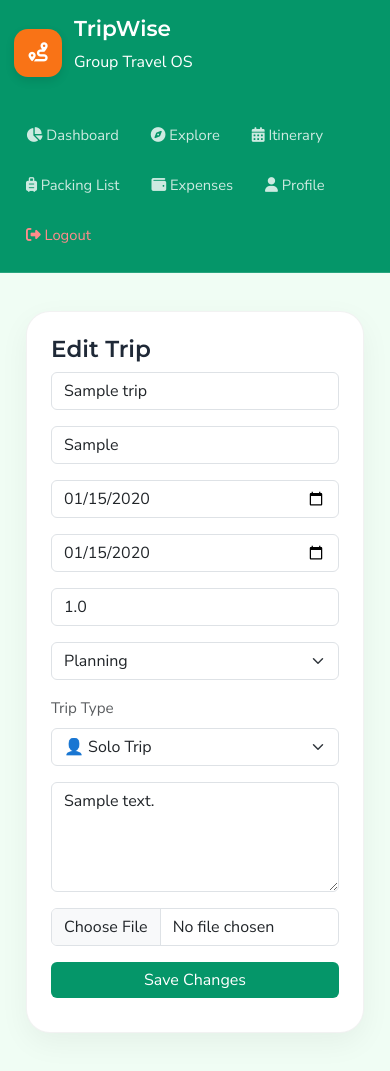
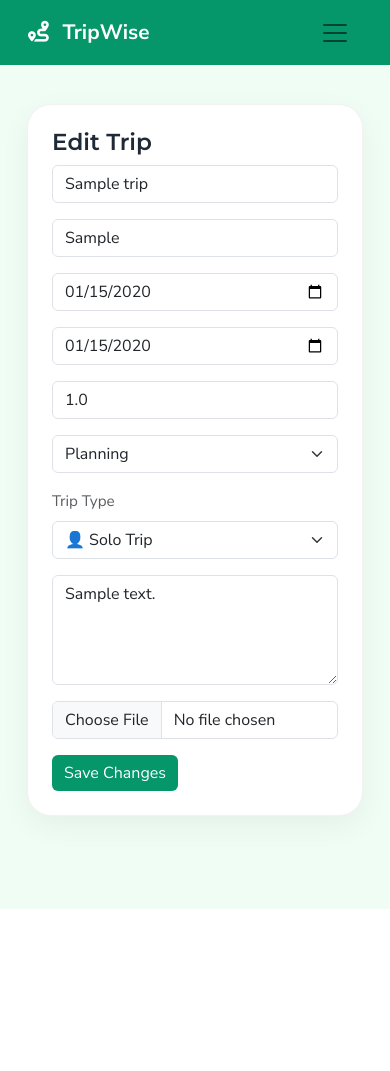
Before and after one commit to saloni1122005-lang/Tripwise, a Flask app: page /trips/1/edit in a window 390 px wide. After the commit the page ends 909 px from the top, so only its background shows below. Run offline with Flask 3, Linux system fonts and the light colour scheme; a user stored in the database is signed in; tables that the repository leaves empty hold one stand-in row (values such as "Sample post"); some libraries are stand-ins or nearby versions.

Commit message:
Improved mobile responsive design

```diff
--- a/static/css/style.css
+++ b/static/css/style.css
@@ -19,7 +19,6 @@ body {
   background: var(--bg);
   color: var(--text);
   min-height: 100vh;
-  overflow-x: hidden;
 }
 
 h1,
@@ -102,7 +101,6 @@ a:hover {
 .main-content {
   flex: 1;
   padding: 20px;
-  min-width: 0;
 }
 
 .glass-card,
@@ -304,18 +302,15 @@ a:hover {
 }
 
 .auth-wrapper {
-  min-height: calc(100vh - 40px);
+  min-height: 100vh;
   display: grid;
   place-items: center;
-  padding: 20px;
-  width: 100%;
+  padding: 24px;
 }
 
 .auth-card {
   width: min(100%, 480px);
-  max-width: 100%;
-  padding: clamp(1.25rem, 3vw, 2rem);
-  margin: 0 auto;
+  padding: 32px;
 }
 
 .trip-cover {
@@ -455,31 +450,6 @@ a:hover {
 }
 
 @media (max-width: 767px) {
-  .app-shell {
-    flex-direction: column;
-  }
-
-  .sidebar {
-    width: 100%;
-    border-right: 0;
-    border-bottom: 1px solid rgba(255, 255, 255, 0.14);
-    padding: 16px 14px;
-  }
-
-  .nav-links {
-    flex-direction: row;
-    flex-wrap: wrap;
-    gap: 8px;
-  }
-
-  .nav-link {
-    padding: 10px 12px;
-    font-size: 0.92rem;
-  }
-
-  .main-content {
-    padding: 14px;
-  }
   .landing-page {
     margin: -20px -20px 0;
   }
@@ -494,16 +464,6 @@ a:hover {
 
   .cta-panel {
     padding: 2rem 1.25rem;
-  }
-
-  .auth-wrapper {
-    min-height: auto;
-    padding: 12px;
-  }
-
-  .auth-card {
-    width: 100%;
-    padding: 1.25rem;
   }
 }
 
@@ -550,62 +510,132 @@ a:hover {
   transition: transform 0.2s ease, box-shadow 0.2s ease;
   color: var(--text);
 }
+
 .hover-lift:hover {
   transform: translateY(-4px);
   box-shadow: 0 12px 30px rgba(0, 0, 0, 0.10) !important;
   color: var(--primary);
 }
+
 .fw-600 {
   font-weight: 600;
   font-size: 0.9rem;
 }
-@media (max-width: 768px) {
 
-  .login-container {
-    width: 100%;
-    flex-direction: column;
-    margin: 20px auto;
-    border-radius: 16px;
+/* ===========================
+   TABLET
+=========================== */
+@media (max-width: 992px) {
+
+  .landing-hero {
+    padding: 60px 20px;
   }
 
-  .login-left,
-  .login-right {
-    width: 100%;
-  }
-
-  .login-left {
-    height: 250px;
-  }
-
-  .login-right {
-    padding: 25px 20px;
-  }
-
-  .overlay h1 {
-    font-size: 28px;
-  }
-
-  .overlay p {
-    font-size: 15px;
+  .display-3 {
+    font-size: 2.7rem;
   }
 
   .hero-panel {
     margin-top: 30px;
   }
 
-  .preview-stack {
-    grid-template-columns: 1fr;
+}
+
+/* ===========================
+   Mobile Responsive
+=========================== */
+@media (max-width:768px) {
+
+  /* Hide desktop sidebar */
+  .sidebar {
+    display: none;
   }
 
-  .feature-card,
-  .step-card,
-  .benefit-card,
-  .preview-card {
-    margin-bottom: 20px;
+  /* Main content */
+  .main-content {
+    width: 100%;
+    padding: 15px;
   }
 
-  .btn {
-    width: 100%;
-    margin-bottom: 10px;
+  /* Top Navbar */
+  .navbar {
+    background: var(--primary) !important;
+    padding: 12px 16px;
+  }
+
+  .navbar-brand {
+    color: #fff !important;
+    font-size: 1.3rem;
+    font-weight: 700;
+  }
+
+  .navbar-brand i {
+    margin-right: 8px;
+  }
+
+  .navbar-toggler {
+    border: none;
+    box-shadow: none;
+  }
+
+  .navbar-toggler:focus {
+    box-shadow: none;
+  }
+
+  .navbar-toggler-icon {
+    filter: invert(1);
+  }
+
+  /* Offcanvas Menu */
+  .offcanvas {
+    background: var(--primary);
+    color: #fff;
+    width: 260px;
+  }
+
+  .offcanvas-header {
+    border-bottom: 1px solid rgba(255, 255, 255, .15);
+  }
+
+  .offcanvas-title {
+    color: #fff;
+    font-weight: 700;
+  }
+
+  .offcanvas .btn-close {
+    filter: invert(1);
+  }
+
+  /* Menu Links */
+  .offcanvas .nav-link {
+    display: flex;
+    align-items: center;
+    gap: 12px;
+    color: #fff;
+    font-size: 16px;
+    font-weight: 500;
+    padding: 14px 16px;
+    border-radius: 12px;
+    transition: .3s;
+  }
+
+  .offcanvas .nav-link i {
+    width: 22px;
+    text-align: center;
+  }
+
+  .offcanvas .nav-link:hover,
+  .offcanvas .nav-link.active {
+    background: rgba(255, 255, 255, .18);
+    color: #fff;
+  }
+
+  .offcanvas .danger {
+    color: #ffd4d4;
+  }
+
+  .offcanvas .danger:hover {
+    background: rgba(255, 255, 255, .18);
+    color: #fff;
   }
 }
--- a/templates/base.html
+++ b/templates/base.html
@@ -1,5 +1,6 @@
 <!doctype html>
 <html lang="en">
+
 <head>
   <meta charset="utf-8">
   <meta name="viewport" content="width=device-width, initial-scale=1">
@@ -8,12 +9,58 @@
   <link rel="stylesheet" href="https://cdnjs.cloudflare.com/ajax/libs/font-awesome/6.5.2/css/all.min.css">
   <link rel="preconnect" href="https://fonts.googleapis.com">
   <link rel="preconnect" href="https://fonts.gstatic.com" crossorigin>
-    <link href="https://fonts.googleapis.com/css2?family=Montserrat:wght@500;600;700&family=Nunito+Sans:wght@400;600;700&display=swap" rel="stylesheet">
+  <link
+    href="https://fonts.googleapis.com/css2?family=Montserrat:wght@500;600;700&family=Nunito+Sans:wght@400;600;700&display=swap"
+    rel="stylesheet">
   <link rel="stylesheet" href="{{ url_for('static', filename='css/style.css') }}">
 </head>
+
 <body>
+
+  <body>
+
+    <!-- ADD THIS HERE -->
+    {% if current_user.is_authenticated and request.endpoint != 'main.landing' %}
+    <nav class="navbar navbar-dark bg-success d-md-none">
+      <div class="container-fluid">
+        <a class="navbar-brand fw-bold">
+          <i class="fa-solid fa-route"></i> TripWise
+        </a>
+
+        <button class="navbar-toggler" type="button" data-bs-toggle="offcanvas" data-bs-target="#mobileMenu">
+          <span class="navbar-toggler-icon"></span>
+        </button>
+      </div>
+    </nav>
+
+    <div class="offcanvas offcanvas-start" tabindex="-1" id="mobileMenu">
+      <div class="offcanvas-header">
+        <h5 class="offcanvas-title">
+          <i class="fa-solid fa-route"></i> TripWise
+        </h5>
+
+        <button type="button" class="btn-close" data-bs-dismiss="offcanvas"></button>
+      </div>
+
+      <div class="offcanvas-body">
+        <a href="{{ url_for('main.dashboard') }}" class="nav-link"><i class="fa-solid fa-chart-pie"></i> Dashboard</a>
+        <a href="{{ url_for('explorer.hub') }}" class="nav-link"><i class="fa-solid fa-compass"></i> Explore</a>
+        <a href="{{ url_for('itinerary.itinerary') }}" class="nav-link"><i class="fa-solid fa-calendar-days"></i>
+          Itinerary</a>
+        <a href="{{ url_for('packing.packing') }}" class="nav-link"><i class="fa-solid fa-suitcase-rolling"></i> Packing
+          List</a>
+        <a href="{{ url_for('expenses.expenses') }}" class="nav-link"><i class="fa-solid fa-wallet"></i> Expenses</a>
+        <a href="{{ url_for('auth.profile') }}" class="nav-link"><i class="fa-solid fa-user"></i> Profile</a>
+        <a href="{{ url_for('auth.logout') }}" class="nav-link text-danger"><i
+            class="fa-solid fa-right-from-bracket"></i> Logout</a>
+      </div>
+    </div>
+    {% endif %}
+    <!-- END -->
+
     <div class="app-shell">
-      {% if current_user.is_authenticated %}
+      <div class="app-shell">
+        {% if current_user.is_authenticated and request.endpoint != 'main.landing' %}
         <aside class="sidebar">
           <div class="brand">
             <div class="brand-icon"><i class="fa-solid fa-route"></i></div>
@@ -23,13 +70,20 @@
             </div>
           </div>
           <nav class="nav-links">
-          <a href="{{ url_for('main.dashboard') }}" class="nav-link"><i class="fa-solid fa-chart-pie"></i> Dashboard</a>
+            <a href="{{ url_for('main.dashboard') }}" class="nav-link"><i class="fa-solid fa-chart-pie"></i>
+              Dashboard</a>
             <a href="{{ url_for('explorer.hub') }}" class="nav-link"><i class="fa-solid fa-compass"></i> Explore</a>
-          <a href="{{ url_for('itinerary.itinerary') }}" class="nav-link"><i class="fa-solid fa-calendar-days"></i> Itinerary</a>
-          <a href="{{ url_for('packing.packing') }}" class="nav-link"><i class="fa-solid fa-suitcase-rolling"></i> Packing List</a>
-          <a href="{{ url_for('expenses.expenses') }}" class="nav-link"><i class="fa-solid fa-wallet"></i> Expenses</a>
+            <a href="{{ url_for('itinerary.itinerary') }}" class="nav-link"><i class="fa-solid fa-calendar-days"></i>
+              Itinerary</a>
+            <a href="{{ url_for('packing.packing') }}" class="nav-link"><i class="fa-solid fa-suitcase-rolling"></i>
+              Packing
+              List</a>
+            <a href="{{ url_for('expenses.expenses') }}" class="nav-link"><i class="fa-solid fa-wallet"></i>
+              Expenses</a>
             <a href="{{ url_for('auth.profile') }}" class="nav-link"><i class="fa-solid fa-user"></i> Profile</a>
-          <a href="{{ url_for('auth.logout') }}" class="nav-link danger"><i class="fa-solid fa-right-from-bracket"></i> Logout</a>
+            <a href="{{ url_for('auth.logout') }}" class="nav-link danger"><i
+                class="fa-solid fa-right-from-bracket"></i>
+              Logout</a>
           </nav>
         </aside>
         {% endif %}
@@ -50,4 +104,5 @@
       <script src="https://cdn.jsdelivr.net/npm/chart.js"></script>
       <script src="{{ url_for('static', filename='js/app.js') }}"></script>
   </body>
+
 </html>
```
Lines whose indentation alone changed are shown as unchanged.
